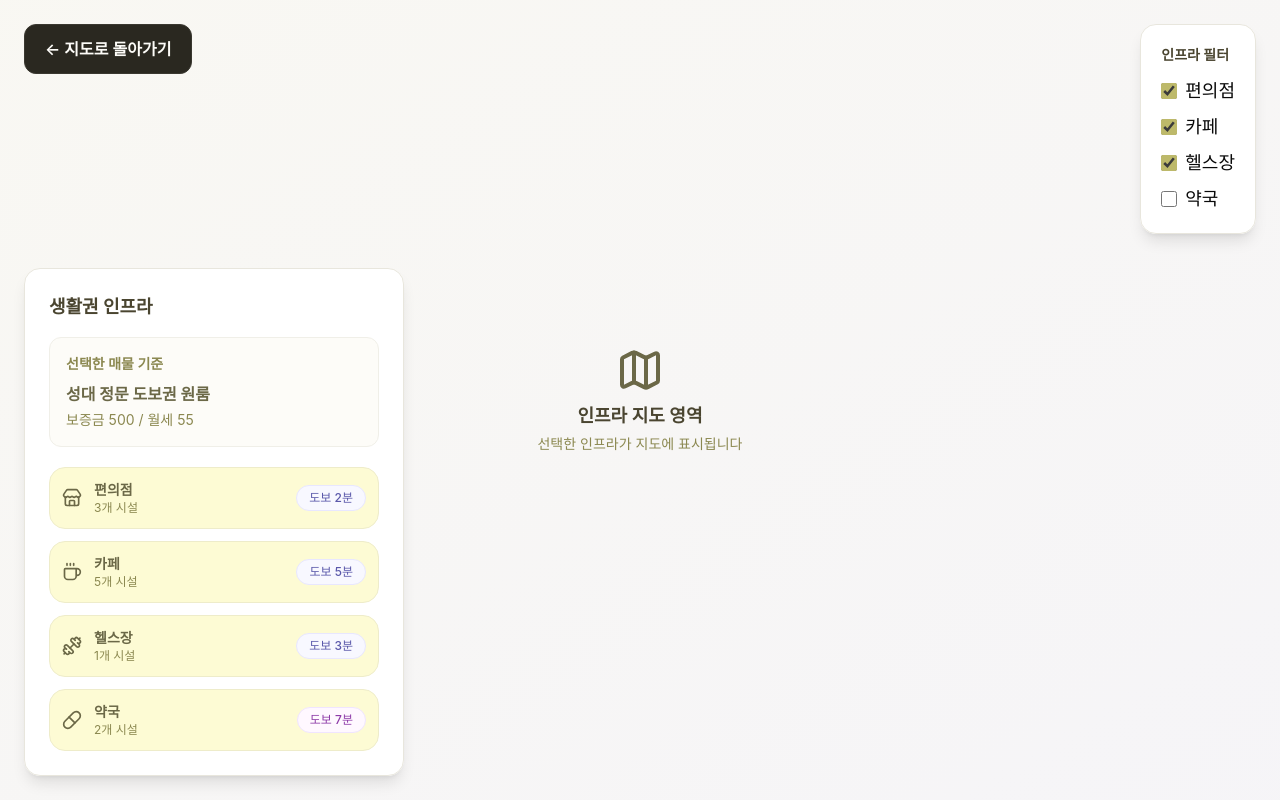
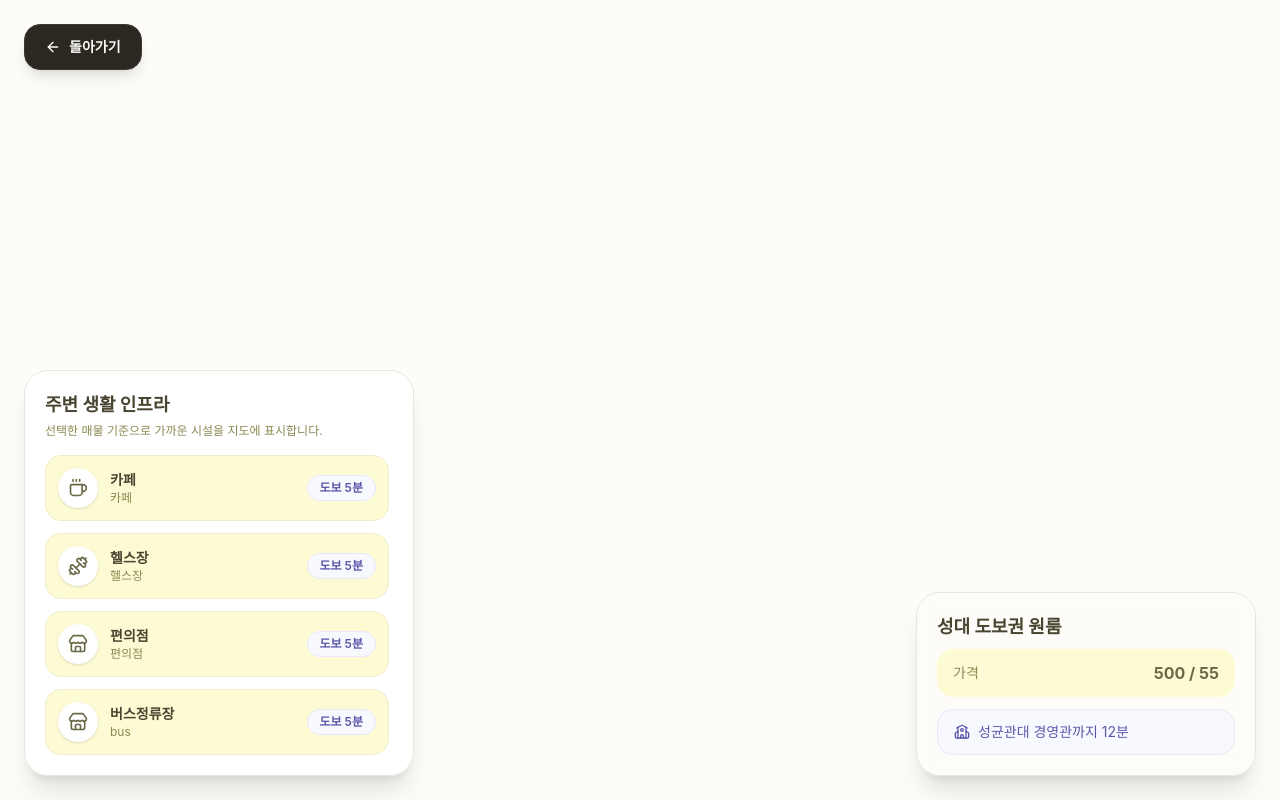
Before and after one commit to skku-2026-capstone-team-2/rooming-frontend, a React (Vite) app in the folder rooming/: page /infra-view in a window 1280 px wide. Built offline with nearby package versions, Linux system fonts and the light colour scheme; a web font is replaced by a local one.

Commit message:
feat: infra view screen 구현

```diff
--- a/rooming/src/pages/InfraViewScreen.tsx
+++ b/rooming/src/pages/InfraViewScreen.tsx
@@ -1,142 +1,257 @@
-import { useNavigate } from "react-router";
-import { Map, Store, Coffee, Dumbbell, Pill } from "lucide-react";
+import { useEffect, useMemo } from "react";
+import { useNavigate, useSearchParams } from "react-router";
+import { ArrowLeft, Coffee, Dumbbell, Pill, Store, School } from "lucide-react";
+
+import { properties } from "../data/dummyProperties";
+import { infraPlaces } from "../data/dummyInfraPlaces";
+import { createPropertyMarkerHTML } from "../utils/createPropertyMarkerHTML";
+import { createInfraMarkerHTML } from "../utils/createInfraMarkerHTML";
+import { createSchoolMarkerHTML } from "../utils/createSchoolMarkerHTML";
+import { drawDistanceLine } from "../utils/drawDistanceLine";
+
+declare global {
+  interface Window {
+    Tmapv2: any;
+  }
+}
+
+const SCHOOL_PLACE = {
+  label: "성균관대 경영관",
+  lat: 37.5888,
+  lng: 126.9926,
+};
+
+const infraCategoryLabel: Record<string, string> = {
+  store: "편의점",
+  cafe: "카페",
+  gym: "헬스장",
+  pharmacy: "약국",
+};
+
+const infraCategoryIcon: Record<string, React.ElementType> = {
+  store: Store,
+  cafe: Coffee,
+  gym: Dumbbell,
+  pharmacy: Pill,
+};
 
 export default function InfraViewScreen() {
   const navigate = useNavigate();
+  const [searchParams] = useSearchParams();
+
+  const selectedPropertyId = searchParams.get("propertyId");
+
+  const selectedProperty = useMemo(() => {
+    return (
+      properties.find((property) => String(property.id) === selectedPropertyId) ??
+      properties[0]
+    );
+  }, [selectedPropertyId]);
+
+  const nearbyInfraPlaces = useMemo(() => {
+    return infraPlaces;
+  }, []);
+
+  useEffect(() => {
+    const loadTmapScript = () => {
+      return new Promise<void>((resolve, reject) => {
+        if (window.Tmapv2?.Map) {
+          resolve();
+          return;
+        }
+
+        const existingScript = document.querySelector<HTMLScriptElement>(
+          'script[src*="tmap/jsv2"]'
+        );
+
+        if (existingScript) {
+          existingScript.onload = () => resolve();
+          existingScript.onerror = () => reject();
+          return;
+        }
+
+        const appKey = import.meta.env.VITE_TMAP_APP_KEY;
+
+        if (!appKey) {
+          reject(new Error("VITE_TMAP_APP_KEY가 .env에 설정되어 있지 않습니다."));
+          return;
+        }
+
+        const script = document.createElement("script");
+        script.src = `https://apis.openapi.sk.com/tmap/jsv2?version=1&appKey=${appKey}`;
+        script.async = true;
+        script.onload = () => resolve();
+        script.onerror = () => reject();
+
+        document.head.appendChild(script);
+      });
+    };
+
+    const initMap = async () => {
+      try {
+        await loadTmapScript();
+
+        const mapContainer = document.getElementById("infra_map_div");
+        if (!mapContainer || !window.Tmapv2) return;
+
+        mapContainer.innerHTML = "";
+
+        const map = new window.Tmapv2.Map("infra_map_div", {
+          center: new window.Tmapv2.LatLng(
+            selectedProperty.lat,
+            selectedProperty.lng
+          ),
+          width: "100%",
+          height: "100%",
+          zoom: 17,
+        });
+
+        // 학교 마커
+        new window.Tmapv2.Marker({
+          position: new window.Tmapv2.LatLng(SCHOOL_PLACE.lat, SCHOOL_PLACE.lng),
+          map,
+          iconHTML: createSchoolMarkerHTML(SCHOOL_PLACE.label),
+        });
+
+        // 선택 매물 마커
+        new window.Tmapv2.Marker({
+          position: new window.Tmapv2.LatLng(
+            selectedProperty.lat,
+            selectedProperty.lng
+          ),
+          map,
+          title: selectedProperty.title,
+          iconHTML: createPropertyMarkerHTML(selectedProperty.price),
+        });
+
+        // 매물 ↔ 학교 거리선
+        drawDistanceLine({
+          map,
+          from: {
+            lat: selectedProperty.lat,
+            lng: selectedProperty.lng,
+          },
+          to: {
+            lat: SCHOOL_PLACE.lat,
+            lng: SCHOOL_PLACE.lng,
+          },
+          label: selectedProperty.distance ?? "도보 12분",
+          strokeColor: "#6B67BB",
+        });
+
+        // 인프라 마커 + 매물과의 거리선
+        nearbyInfraPlaces.forEach((place) => {
+          new window.Tmapv2.Marker({
+            position: new window.Tmapv2.LatLng(place.lat, place.lng),
+            map,
+            iconHTML: createInfraMarkerHTML({
+              label: place.label,
+              type: place.type,
+            }),
+          });
+
+          drawDistanceLine({
+            map,
+            from: {
+              lat: selectedProperty.lat,
+              lng: selectedProperty.lng,
+            },
+            to: {
+              lat: place.lat,
+              lng: place.lng,
+            },
+            label: place.distance ?? "도보 5분",
+            strokeColor: "#BDB96A",
+          });
+        });
+      } catch (error) {
+        console.error("Tmap 지도 생성 실패:", error);
+      }
+    };
+
+    initMap();
+  }, [selectedProperty, nearbyInfraPlaces]);
 
   return (
-    <div className="relative h-screen w-full bg-[#FDFCF8]">
-      {/* 지도 영역 */}
-      <div className="flex h-full w-full items-center justify-center bg-gradient-to-br from-[#E8E6DD]/20 to-[#D8D7F5]/20">
-        <div className="text-center">
-          <Map className="mx-auto mb-2 h-12 w-12 text-[#6B6847]" />
-          <div className="text-lg font-semibold text-[#4A4530]">
-            인프라 지도 영역
-          </div>
-          <div className="mt-1 text-sm text-[#8B8850]">
-            선택한 인프라가 지도에 표시됩니다
-          </div>
-        </div>
-      </div>
+    <div className="relative h-screen w-full overflow-hidden bg-[#FDFCF8]">
+      <div id="infra_map_div" className="h-full w-full" />
 
-      {/* 좌측 상단 뒤로가기 버튼 */}
+      {/* 좌측 상단 뒤로가기 */}
       <button
+        type="button"
         onClick={() => navigate(-1)}
-        className="absolute left-6 top-6 z-10 rounded-xl border border-[#3A3830] bg-[#2A2820] px-5 py-3 text-base font-semibold text-[#FDFCF8] transition-all hover:bg-[#3A3830]"
+        className="absolute left-6 top-6 z-20 flex items-center gap-2 rounded-2xl border border-[#3A3830] bg-[#2A2820] px-5 py-3 text-sm font-semibold text-[#FDFCF8] shadow-lg transition hover:bg-[#3A3830]"
       >
-        ← 지도로 돌아가기
+        <ArrowLeft className="h-4 w-4" />
+        돌아가기
       </button>
 
-      {/* 좌측 하단 인프라 정보 패널 */}
-      <div className="absolute bottom-6 left-6 z-10 w-[380px] rounded-2xl border border-[#E8E6DD] bg-white/95 p-6 shadow-lg backdrop-blur-sm">
-        <h3 className="mb-4 text-lg font-bold text-[#4A4530]">
-          생활권 인프라
-        </h3>
-
-        <div className="mb-5 rounded-xl border border-[#F0EFE8] bg-[#FDFCF8] p-4">
-          <div className="mb-2 text-sm font-semibold text-[#8B8850]">
-            선택한 매물 기준
-          </div>
-          <div className="text-base font-bold text-[#6B6847]">
-            성대 정문 도보권 원룸
-          </div>
-          <div className="mt-1 text-sm text-[#8B8850]">
-            보증금 500 / 월세 55
+      {/* 좌측 하단 인프라 리스트 */}
+      <section className="absolute bottom-6 left-6 z-20 w-[390px] rounded-3xl border border-[#E8E6DD] bg-white/95 p-5 shadow-xl backdrop-blur-sm">
+        <div className="mb-4 flex items-end justify-between">
+          <div>
+            <h3 className="text-lg font-bold text-[#4A4530]">
+              주변 생활 인프라
+            </h3>
+            <p className="mt-1 text-xs text-[#8B8850]">
+              선택한 매물 기준으로 가까운 시설을 지도에 표시합니다.
+            </p>
           </div>
         </div>
 
-        <div className="space-y-3">
-          <InfraItem
-            Icon={Store}
-            category="편의점"
-            count={3}
-            distance="도보 2분"
-            color="bg-[#F8F8FF] text-[#5A58AA] border-[#E8E7FF]"
-          />
-          <InfraItem
-            Icon={Coffee}
-            category="카페"
-            count={5}
-            distance="도보 5분"
-            color="bg-[#F8F8FF] text-[#5A58AA] border-[#E8E7FF]"
-          />
-          <InfraItem
-            Icon={Dumbbell}
-            category="헬스장"
-            count={1}
-            distance="도보 3분"
-            color="bg-[#F8F8FF] text-[#5A58AA] border-[#E8E7FF]"
-          />
-          <InfraItem
-            Icon={Pill}
-            category="약국"
-            count={2}
-            distance="도보 7분"
-            color="bg-[#FFF8FF] text-[#8E3BA8] border-[#F0E5FF]"
-          />
+        <div className="max-h-[500px] space-y-3 overflow-y-auto pr-1">
+          {nearbyInfraPlaces.map((place) => {
+            const Icon = infraCategoryIcon[place.type] ?? Store;
+
+            return (
+              <div
+                key={place.id}
+                className="flex items-center justify-between rounded-2xl border border-[#EEECCA] bg-[#FDFBD4] p-3"
+              >
+                <div className="flex items-center gap-3">
+                  <div className="flex h-10 w-10 items-center justify-center rounded-full bg-white text-[#6B6847] shadow-sm">
+                    <Icon className="h-5 w-5" />
+                  </div>
+
+                  <div>
+                    <div className="text-sm font-bold text-[#4A4530]">
+                      {place.label}
+                    </div>
+                    <div className="text-xs text-[#8B8850]">
+                      {infraCategoryLabel[place.type] ?? place.type}
+                    </div>
+                  </div>
+                </div>
+
+                <span className="rounded-full border border-[#E8E7FF] bg-[#F8F8FF] px-3 py-1 text-xs font-semibold text-[#5A58AA]">
+                  {place.distance ?? "도보 5분"}
+                </span>
+              </div>
+            );
+          })}
         </div>
-      </div>
+      </section>
 
-      {/* 우측 상단 필터 */}
-      <div className="absolute right-6 top-6 z-10 rounded-2xl border border-[#E8E6DD] bg-white/95 p-5 shadow-lg backdrop-blur-sm">
-        <h4 className="mb-3 text-sm font-bold text-[#4A4530]">
-          인프라 필터
-        </h4>
+      {/* 우측 하단 선택 매물 카드 */}
+      <section className="absolute bottom-6 right-6 z-20 w-[340px] rounded-3xl border border-[#E8E6DD] bg-transparent/90 p-5 shadow-xl backdrop-blur-sm">
+        <h2 className="text-lg font-bold text-[#4A4530]">
+          {selectedProperty.title}
+        </h2>
 
-        <div className="space-y-2">
-          <FilterToggle label="편의점" active />
-          <FilterToggle label="카페" active />
-          <FilterToggle label="헬스장" active />
-          <FilterToggle label="약국" active={false} />
+        <div className="mt-2 flex items-center justify-between rounded-2xl bg-[#FDFBD4] px-4 py-3">
+          <span className="text-sm font-medium text-[#8B8850]">가격</span>
+          <span className="text-base font-bold text-[#6B6847]">
+            {selectedProperty.price}
+          </span>
         </div>
-      </div>
+
+        <div className="mt-3 flex items-center gap-2 rounded-2xl border border-[#E8E7FF] bg-[#F8F8FF] px-4 py-3 text-sm text-[#5A58AA]">
+          <School className="h-4 w-4" />
+          <span>
+            {SCHOOL_PLACE.label}까지 {selectedProperty.distance ?? "도보 12분"}
+          </span>
+        </div>
+      </section>
     </div>
   );
 }
-
-function InfraItem({
-  Icon,
-  category,
-  count,
-  distance,
-  color,
-}: {
-  Icon: React.ElementType;
-  category: string;
-  count: number;
-  distance: string;
-  color: string;
-}) {
-  return (
-    <div className="flex items-center justify-between rounded-2xl border border-[#EEECCA] bg-[#FDFBD4] p-3">
-      <div className="flex items-center gap-3">
-        <Icon className="h-5 w-5 text-[#6B6847]" />
-        <div>
-          <div className="text-sm font-semibold text-[#6B6847]">
-            {category}
-          </div>
-          <div className="text-xs text-[#8B8850]">{count}개 시설</div>
-        </div>
-      </div>
-
-      <span
-        className={`rounded-full border px-3 py-1 text-xs font-medium ${color}`}
-      >
-        {distance}
-      </span>
-    </div>
-  );
-}
-
-function FilterToggle({ label, active }: { label: string; active: boolean }) {
-  return (
-    <label className="flex cursor-pointer items-center gap-2">
-      <input
-        type="checkbox"
-        defaultChecked={active}
-        className="h-4 w-4 rounded accent-[#BDB96A]"
-      />
-      <span className="text-lg">{label}</span>
-    </label>
-  );
-}
--- a/rooming/src/pages/MainMapScreen.tsx
+++ b/rooming/src/pages/MainMapScreen.tsx
@@ -97,7 +97,7 @@ export default function MainMapScreen() {
           isOpen={!!selectedProperty}
           property={selectedProperty ?? null}
           onClose={() => setSearchParams({})}
-          onClickInfra={() => navigate("/infra-view")}
+          onClickInfra={() => navigate(`/infra-view?propertyId=${selectedProperty?.id}`)}
           onClick3D={() => navigate("/3d-view")}
         />
       </main>
--- /dev/null
+++ b/rooming/src/utils/drawDistanceLine.ts
@@ -0,0 +1,63 @@
+import { createDistanceLabelHTML } from "./createDistanceLabelHTML";
+
+type LatLngPoint = {
+  lat: number;
+  lng: number;
+};
+
+type DrawDistanceLineParams = {
+  map: any;
+  from: LatLngPoint;
+  to: LatLngPoint;
+  label: string;
+  strokeColor: string;
+};
+
+export function drawDistanceLine({
+  map,
+  from,
+  to,
+  label,
+  strokeColor,
+}: DrawDistanceLineParams) {
+  if (!window.Tmapv2) return;
+
+  const fromPosition = new window.Tmapv2.LatLng(from.lat, from.lng);
+  const toPosition = new window.Tmapv2.LatLng(to.lat, to.lng);
+
+  const distanceLine = new window.Tmapv2.Polyline({
+    path: [fromPosition, toPosition],
+    strokeColor,
+    strokeWeight: 4,
+    strokeOpacity: 0.75,
+    strokeStyle: "dash",
+    map,
+  });
+
+  const middleLat = (from.lat + to.lat) / 2;
+  const middleLng = (from.lng + to.lng) / 2;
+
+  let labelMarker: any = null;
+
+  const showLabel = () => {
+    if (labelMarker) return;
+
+    labelMarker = new window.Tmapv2.Marker({
+      position: new window.Tmapv2.LatLng(middleLat, middleLng),
+      map,
+      iconHTML: createDistanceLabelHTML(label),
+      iconSize: new window.Tmapv2.Size(72, 28),
+      iconAnchor: new window.Tmapv2.Point(36, 14),
+    });
+  };
+
+  const hideLabel = () => {
+    if (!labelMarker) return;
+
+    labelMarker.setMap(null);
+    labelMarker = null;
+  };
+
+  distanceLine.addListener("mouseenter", showLabel);
+  distanceLine.addListener("mouseleave", hideLabel);
+}
```
Also changed, not shown: rooming/src/utils/createDistanceLabelHTML.ts (added, +26 -0 lines).
